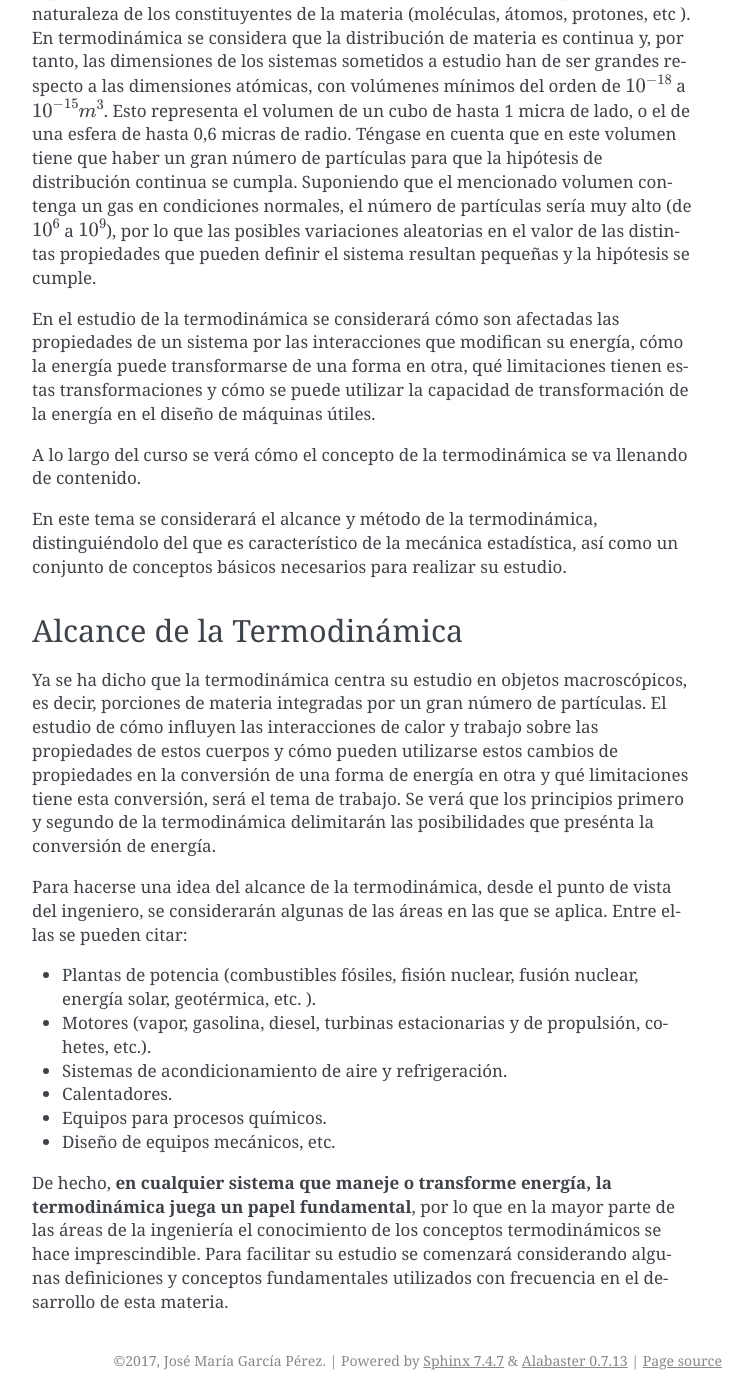
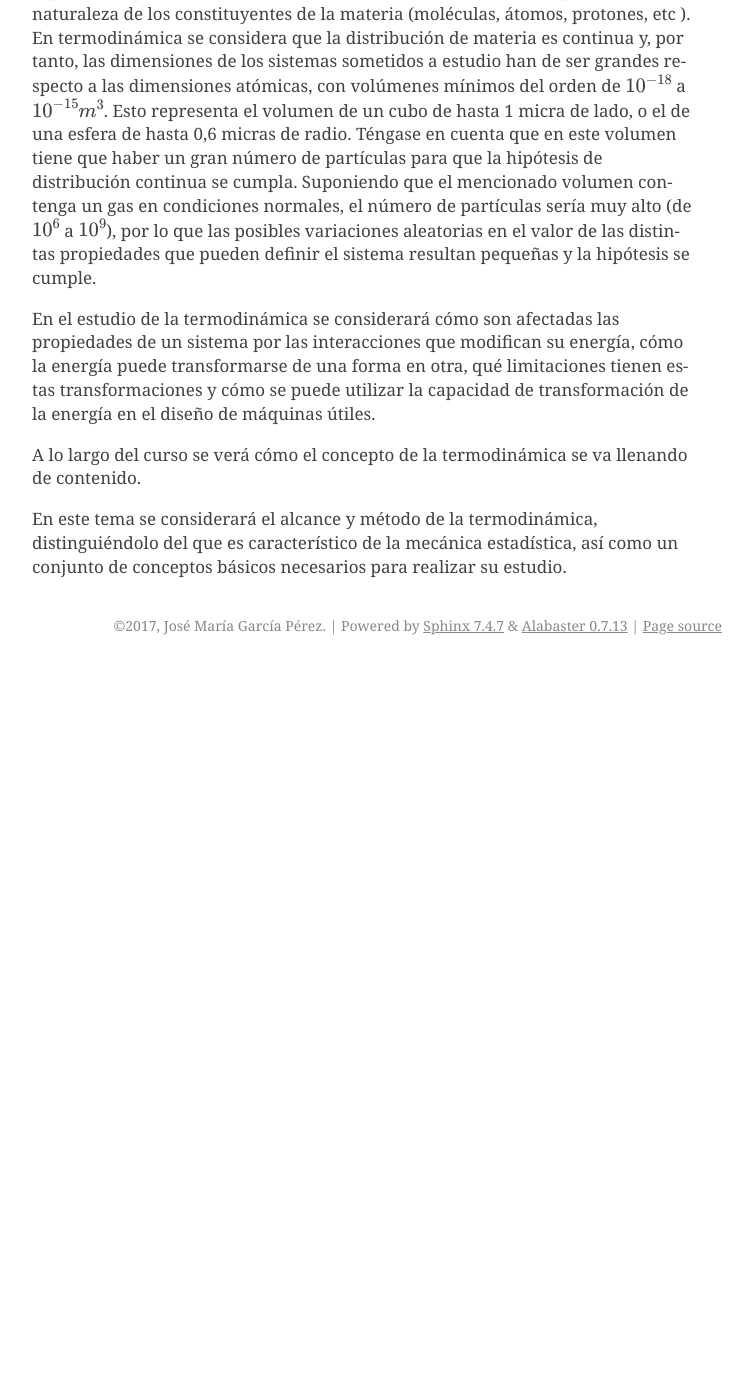
Before and after one commit to mantielero/termodinamica, a Sphinx documentation site: the page built from source/guion_introduccion.rst, in a window 1280 px wide and 1400 px high, scrolled down 797 px. Shown: the whole window, without its empty margins (388-1140 px from the left). Built offline with Sphinx 7.4.7, drawn with Linux system fonts in a browser that asks for light colours; pages that are not in the unit, such as notebooks, are missing from menus; after the commit the page ends 1462 px from its top, so only the background shows below that; some of the changed text lies outside the part shown.

Commit message:
Quitamos el alcance

```diff
--- a/source/guion_introduccion.rst
+++ b/source/guion_introduccion.rst
@@ -19,19 +19,3 @@ En el estudio de la termodinámica se considerará cómo son afectadas las propi
 A lo largo del curso se verá cómo el concepto de la termodinámica se va llenando de contenido.
 
 En este tema se considerará el alcance y método de la termodinámica, distinguiéndolo del que es característico de la mecánica estadística, así como un conjunto de conceptos básicos necesarios para realizar su estudio.
-
-Alcance de la Termodinámica
----------------------------
-
-Ya se ha dicho que la termodinámica centra su estudio en objetos macroscópicos, es decir, porciones de materia integradas por un gran número de partículas. El estudio de cómo influyen las interacciones de calor y trabajo sobre las propiedades de estos cuerpos y cómo pueden utilizarse estos cambios de propiedades en la conversión de una forma de energía en otra y qué limitaciones tiene esta conversión, será el tema de trabajo. Se verá que los principios primero y segundo de la termodinámica delimitarán las posibilidades que presénta la conversión de energía.
-
-Para hacerse una idea del alcance de la termodinámica, desde el punto de vista del ingeniero, se considerarán algunas de las áreas en las que se aplica. Entre ellas se pueden citar:
-
-- Plantas de potencia (combustibles fósiles, fisión nuclear, fusión nuclear, energía solar, geotérmica, etc. ).
-- Motores (vapor, gasolina, diesel, turbinas estacionarias y de propulsión, cohetes, etc.).
-- Sistemas de acondicionamiento de aire y refrigeración.
-- Calentadores.
-- Equipos para procesos químicos.
-- Diseño de equipos mecánicos, etc.
-
-De hecho, **en cualquier sistema que maneje o transforme energía, la termodinámica juega un papel fundamental**, por lo que en la mayor parte de las áreas de la ingeniería el conocimiento de los conceptos termodinámicos se hace imprescindible. Para facilitar su estudio se comenzará considerando algunas definiciones y conceptos fundamentales utilizados con frecuencia en el desarrollo de esta materia.
```
